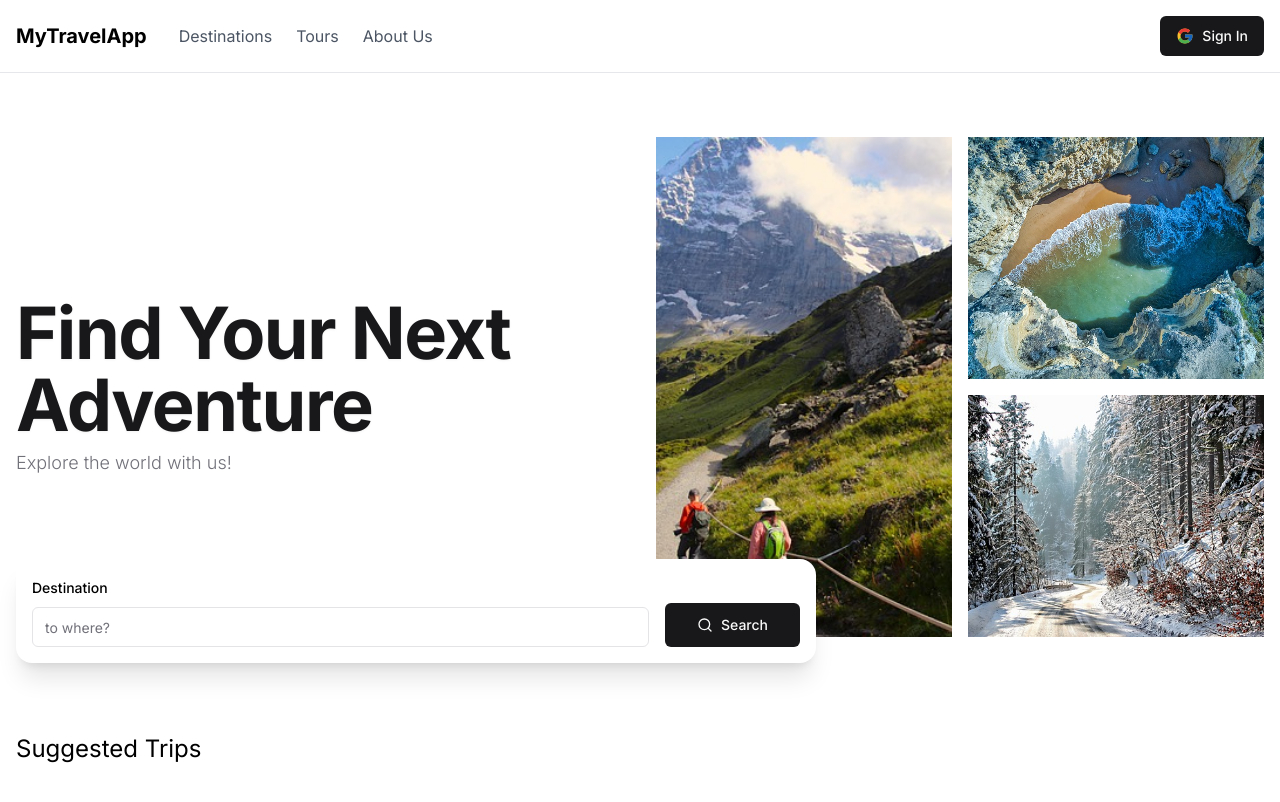
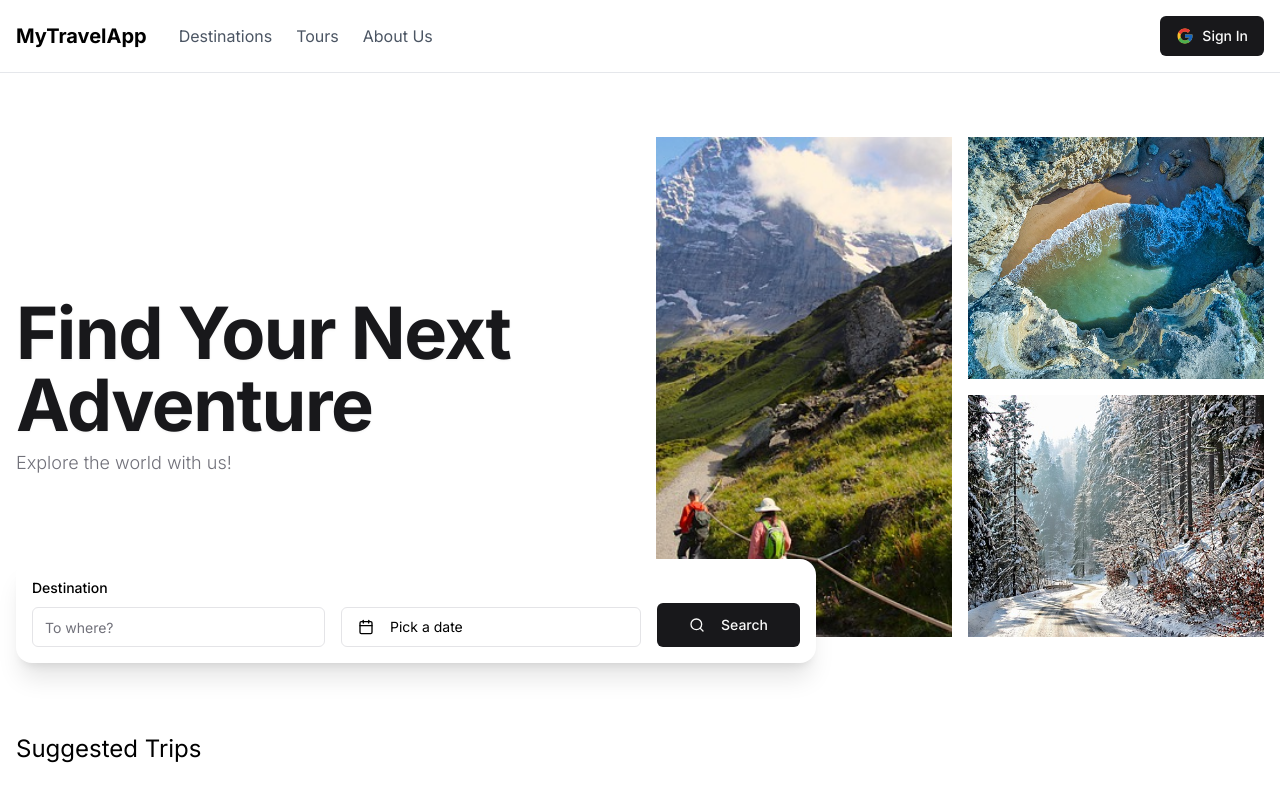
Before and after one commit to BRUR-ExaFLOPS/trip-frontend, a Next.js app: page / in a window 1280 px wide. Shown: the top 802 px of the page. Built offline with nearby package versions, Linux system fonts and the light colour scheme.

Commit message:
Add DatePicker to get the date range in the duration param

```diff
--- a/package.json
+++ b/package.json
@@ -23,12 +23,14 @@
     "autoprefixer": "10.4.20",
     "class-variance-authority": "^0.7.0",
     "clsx": "^2.1.1",
+    "date-fns": "^3.6.0",
     "eslint": "9.13.0",
     "eslint-config-next": "15.0.1",
     "lucide-react": "^0.453.0",
     "next": "15.0.1",
     "postcss": "8.4.47",
     "react": "18.3.1",
+    "react-day-picker": "^8.10.1",
     "react-dom": "18.3.1",
     "react-hook-form": "^7.53.1",
     "react-router-dom": "^6.27.0",
--- a/src/components/home/trip-form.tsx
+++ b/src/components/home/trip-form.tsx
@@ -1,12 +1,10 @@
 "use client"
 
-import React from "react"
-import TypingAnimation from "../ui/typing-animation"
+import React, { useState } from "react"
 import * as z from "zod"
 import {
   Form,
   FormControl,
-  FormDescription,
   FormField,
   FormItem,
   FormLabel,
@@ -14,15 +12,30 @@ import {
 } from "../ui/form"
 import { useForm } from "react-hook-form"
 import { zodResolver } from "@hookform/resolvers/zod"
-import { Label } from "../ui/label"
 import { Input } from "../ui/input"
 import { Button } from "../ui/button"
-import { SearchIcon } from "lucide-react"
+import { CalendarIcon, SearchIcon } from "lucide-react"
 import { redirect } from "next/navigation"
+import { cn } from "@/lib/utils"
+import {
+  Popover,
+  PopoverTrigger,
+  PopoverContent,
+} from "@radix-ui/react-popover"
+import { differenceInDays, format } from "date-fns"
+import { Calendar } from "../ui/calendar" // Assuming Calendar component is imported here
 
+// Define the Zod schema
 const formSchema = z.object({
-  destination: z.string(),
-  duration: z.number(),
+  destination: z.string().nonempty({ message: "Destination is required" }),
+  dateRange: z
+    .object({
+      from: z.date().nullable(),
+      to: z.date().nullable(),
+    })
+    .refine((data) => data.from && data.to, {
+      message: "Please select a date range",
+    }),
 })
 
 const TripForm = () => {
@@ -30,13 +43,36 @@ const TripForm = () => {
     resolver: zodResolver(formSchema),
     defaultValues: {
       destination: "",
-      duration: 3
+      dateRange: {
+        from: null,
+        to: null,
+      },
     },
   })
 
-  const onSubmit = () => {
-    console.log("Hello")
-    redirect(`/createTrip?destination=${form.getValues("destination")}&duration=${form.getValues("duration")}`)
+  const [selectedDate, setSelectedDate] = useState<{
+    from: Date | null
+    to: Date | null
+  }>({ from: null, to: null })
+
+  // Sync selectedDate with form's dateRange field
+  const handleDateSelect = (range: { from: Date | null; to: Date | null }) => {
+    setSelectedDate(range)
+    form.setValue("dateRange", range) // Update the form value for dateRange
+  }
+
+  const calculateDuration = () => {
+    if (selectedDate.from && selectedDate.to) {
+      return differenceInDays(selectedDate.to, selectedDate.from) + 1 // Includes both start and end dates
+    }
+    return 0
+  }
+
+  const onSubmit = (data: z.infer<typeof formSchema>) => {
+    const duration = calculateDuration()
+
+    // Redirect with destination and duration as query params
+    redirect(`/createTrip?destination=${data.destination}&duration=${duration}`)
   }
 
   return (
@@ -44,17 +80,18 @@ const TripForm = () => {
       <Form {...form}>
         <form
           onSubmit={form.handleSubmit(onSubmit)}
-          className="max-w-3xl mx-auto flex gap-4"
+          className="max-w-3xl mx-auto flex md:flex-row flex-col gap-4"
         >
+          {/* Destination Input */}
           <FormField
             control={form.control}
             name="destination"
             render={({ field }) => (
               <FormItem className="w-full">
-                <FormLabel className="">Destination</FormLabel>
+                <FormLabel>Destination</FormLabel>
                 <FormControl>
                   <Input
-                    placeholder="to where?"
+                    placeholder="To where?"
                     {...field}
                     className="w-full"
                   />
@@ -64,8 +101,54 @@ const TripForm = () => {
             )}
           />
 
-          <Button type="submit" className="max-w-44 mt-7" variant="default" size="lg">
-            <SearchIcon />
+          {/* Date Range Picker */}
+          <div className={cn("grid gap-2 mt-8")}>
+            <Popover>
+              <PopoverTrigger asChild>
+                <Button
+                  id="date"
+                  variant={"outline"}
+                  className={cn(
+                    "w-[300px] justify-start text-left font-normal",
+                    !selectedDate.from && "text-muted-foreground"
+                  )}
+                >
+                  <CalendarIcon className="mr-2" />
+                  {selectedDate.from ? (
+                    selectedDate.to ? (
+                      <>
+                        {format(selectedDate.from, "LLL dd, y")} -{" "}
+                        {format(selectedDate.to, "LLL dd, y")}
+                      </>
+                    ) : (
+                      format(selectedDate.from, "LLL dd, y")
+                    )
+                  ) : (
+                    <span>Pick a date</span>
+                  )}
+                </Button>
+              </PopoverTrigger>
+              <PopoverContent className="w-auto p-0" align="start">
+                <Calendar
+                  initialFocus
+                  mode="range"
+                  selected={selectedDate}
+                  onSelect={handleDateSelect}
+                  numberOfMonths={2}
+                  className="bg-white rounded-md shadow-lg"
+                />
+              </PopoverContent>
+            </Popover>
+          </div>
+
+          {/* Submit Button */}
+          <Button
+            type="submit"
+            className="max-w-44 mt-7"
+            variant="default"
+            size="lg"
+          >
+            <SearchIcon className="mr-2" />
             Search
           </Button>
         </form>
--- /dev/null
+++ b/src/components/ui/calendar.tsx
@@ -0,0 +1,66 @@
+"use client"
+
+import * as React from "react"
+import { ChevronLeft, ChevronRight } from "lucide-react"
+import { DayPicker } from "react-day-picker"
+
+import { cn } from "@/lib/utils"
+import { buttonVariants } from "@/components/ui/button"
+
+export type CalendarProps = React.ComponentProps<typeof DayPicker>
+
+function Calendar({
+  className,
+  classNames,
+  showOutsideDays = true,
+  ...props
+}: CalendarProps) {
+  return (
+    <DayPicker
+      showOutsideDays={showOutsideDays}
+      className={cn("p-3", className)}
+      classNames={{
+        months: "flex flex-col sm:flex-row space-y-4 sm:space-x-4 sm:space-y-0",
+        month: "space-y-4",
+        caption: "flex justify-center pt-1 relative items-center",
+        caption_label: "text-sm font-medium",
+        nav: "space-x-1 flex items-center",
+        nav_button: cn(
+          buttonVariants({ variant: "outline" }),
+          "h-7 w-7 bg-transparent p-0 opacity-50 hover:opacity-100"
+        ),
+        nav_button_previous: "absolute left-1",
+        nav_button_next: "absolute right-1",
+        table: "w-full border-collapse space-y-1",
+        head_row: "flex",
+        head_cell:
+          "text-zinc-500 rounded-md w-9 font-normal text-[0.8rem] dark:text-zinc-400",
+        row: "flex w-full mt-2",
+        cell: "h-9 w-9 text-center text-sm p-0 relative [&:has([aria-selected].day-range-end)]:rounded-r-md [&:has([aria-selected].day-outside)]:bg-zinc-100/50 [&:has([aria-selected])]:bg-zinc-100 first:[&:has([aria-selected])]:rounded-l-md last:[&:has([aria-selected])]:rounded-r-md focus-within:relative focus-within:z-20 dark:[&:has([aria-selected].day-outside)]:bg-zinc-800/50 dark:[&:has([aria-selected])]:bg-zinc-800",
+        day: cn(
+          buttonVariants({ variant: "ghost" }),
+          "h-9 w-9 p-0 font-normal aria-selected:opacity-100"
+        ),
+        day_range_end: "day-range-end",
+        day_selected:
+          "bg-zinc-900 text-zinc-50 hover:bg-zinc-900 hover:text-zinc-50 focus:bg-zinc-900 focus:text-zinc-50 dark:bg-zinc-50 dark:text-zinc-900 dark:hover:bg-zinc-50 dark:hover:text-zinc-900 dark:focus:bg-zinc-50 dark:focus:text-zinc-900",
+        day_today: "bg-zinc-100 text-zinc-900 dark:bg-zinc-800 dark:text-zinc-50",
+        day_outside:
+          "day-outside text-zinc-500 opacity-50 aria-selected:bg-zinc-100/50 aria-selected:text-zinc-500 aria-selected:opacity-30 dark:text-zinc-400 dark:aria-selected:bg-zinc-800/50 dark:aria-selected:text-zinc-400",
+        day_disabled: "text-zinc-500 opacity-50 dark:text-zinc-400",
+        day_range_middle:
+          "aria-selected:bg-zinc-100 aria-selected:text-zinc-900 dark:aria-selected:bg-zinc-800 dark:aria-selected:text-zinc-50",
+        day_hidden: "invisible",
+        ...classNames,
+      }}
+      components={{
+        IconLeft: ({ ...props }) => <ChevronLeft className="h-4 w-4" />,
+        IconRight: ({ ...props }) => <ChevronRight className="h-4 w-4" />,
+      }}
+      {...props}
+    />
+  )
+}
+Calendar.displayName = "Calendar"
+
+export { Calendar }
```
Also changed, not shown: 1 other file (tests, documents, lock files or other folders).
